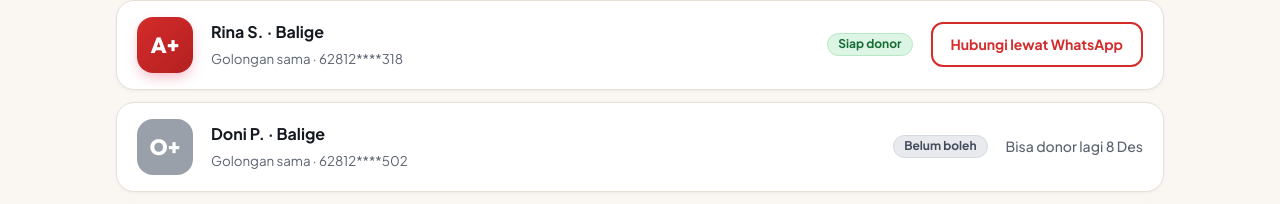
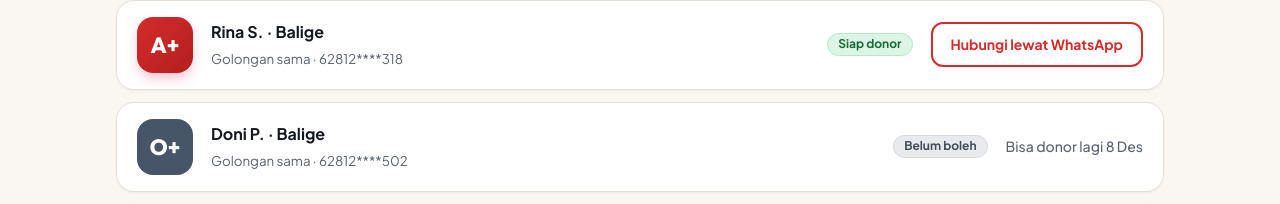
Before and after one commit to Discha11/ifs24053-pabwe2026-proyek1, a React (Vite) app in the folder frontend/: page /cari in a window 1280 px wide. Shown: the part 583-787 px from the top of the page. Built offline with nearby package versions, Linux system fonts and the light colour scheme; no server answers.

Commit message:
fix(a11y): improve color contrast ratio for .gol.off and .mini-blood-pill to meet WCAG AA

```diff
--- a/frontend/src/original.css
+++ b/frontend/src/original.css
@@ -91,7 +91,7 @@ select:focus{border-color:var(--red);box-shadow:0 0 0 3px rgba(225,29,72,.12);ou
 .chips button[aria-pressed="true"]{background:var(--red);border-color:var(--red);color:#fff;box-shadow:0 4px 12px rgba(212,43,43,.35)}
 .ctl select{flex:0 0 180px}
 .ringkas{font-weight:700;margin:0 0 14px}
-.gol.off{background:#9AA0AA;box-shadow:none}
+.gol.off{background:#475569;color:#fff;box-shadow:none}
 .nx{color:var(--muted);font-size:14px;font-weight:500}
 .note{font-size:13px;color:var(--muted);margin-top:6px}
 .stage{position:relative;display:grid;place-items:center;min-height:430px}
--- a/frontend/src/styles.css
+++ b/frontend/src/styles.css
@@ -132,7 +132,7 @@
 .drawer-donor-item{display:flex;align-items:center;justify-content:space-between;gap:10px;padding:10px 12px;border-radius:12px;background:var(--line-subtle);border:1px solid var(--line)}
 .mini-blood-pill{font:800 13px var(--head);width:34px;height:34px;border-radius:10px;display:grid;place-items:center;color:#fff;flex:none}
 .mini-blood-pill.ready{background:#059669}
-.mini-blood-pill.not-ready{background:#94A3B8}
+.mini-blood-pill.not-ready{background:#475569}
 .mini-donor-info{flex:1;font-size:13px;min-width:0}
 .mini-donor-info strong{display:block;white-space:nowrap;overflow:hidden;text-overflow:ellipsis}
 .mini-donor-info small{color:var(--muted);font-size:11px}
```
